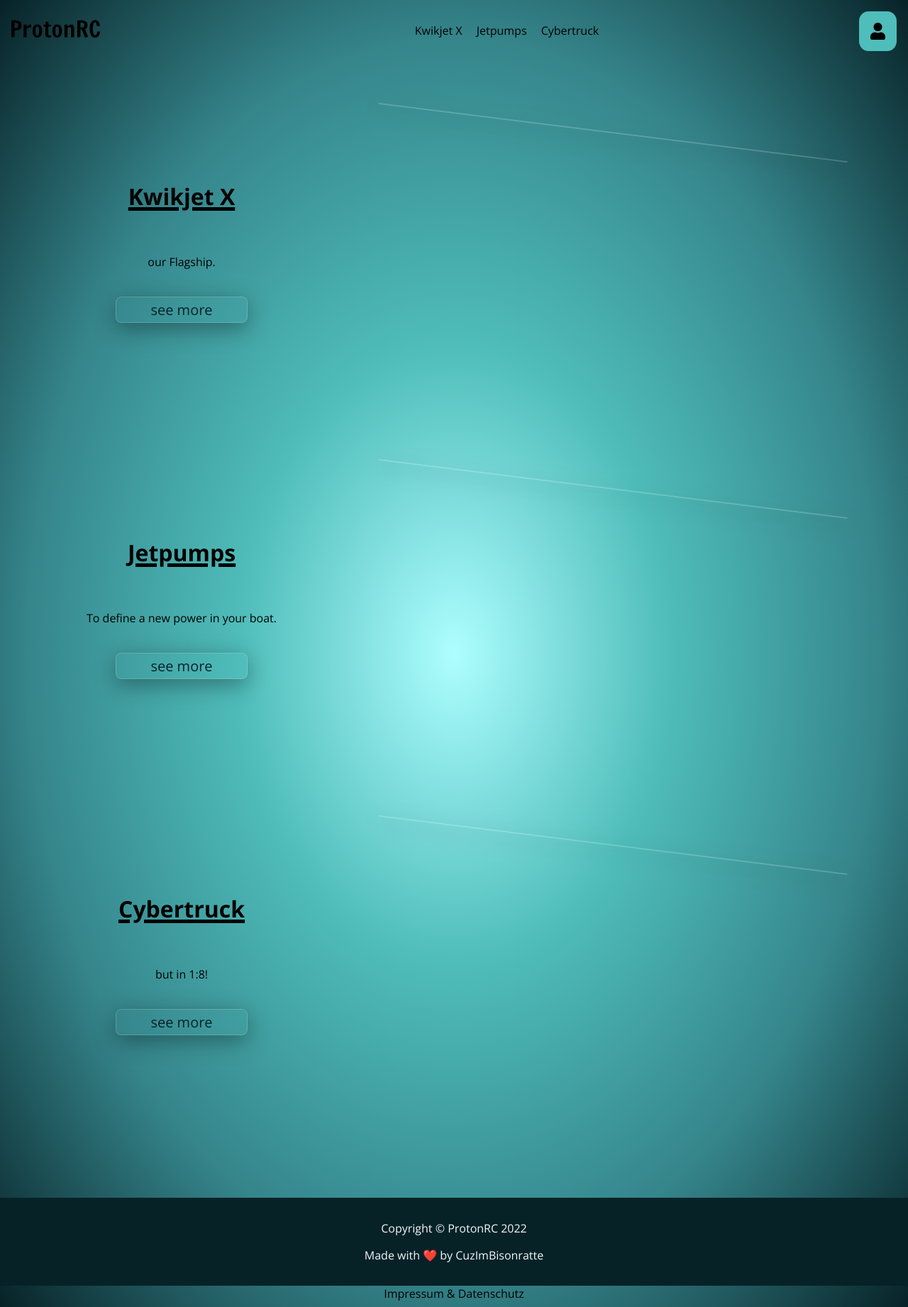
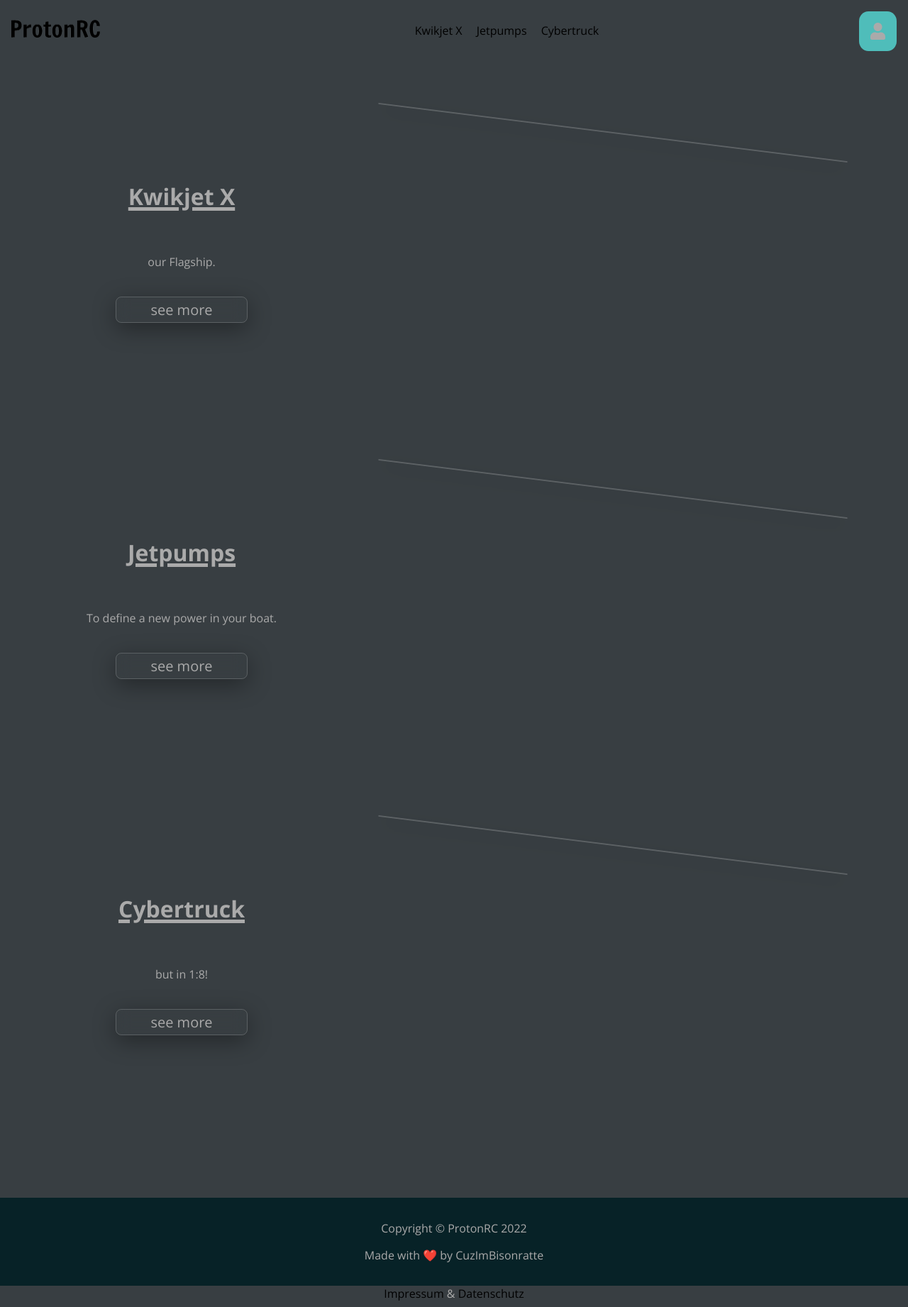
Before and after one commit to CuzImBisonratte/protonRC, a PHP site: page / in a window 1280 px wide. Shown: the whole page at 71% size. Run offline with PHP 8.4, Linux system fonts and the light colour scheme.

Commit message:
removed background gradient

```diff
--- a/style.css
+++ b/style.css
@@ -2,10 +2,12 @@
 * {
     scroll-behavior: smooth;
     font-family: 'Open Sans', monospace;
+    color: #aaaaaa;
 }
 
 body {
-    background: radial-gradient(#aefeff, #4fbdba, #35858b, #072227);
+    /* background: radial-gradient(#aefeff, #4fbdba, #35858b, #072227); */
+    background-color: #383e42;
     height: 100%;
     transition: 0.5s;
     margin: 0;
```
